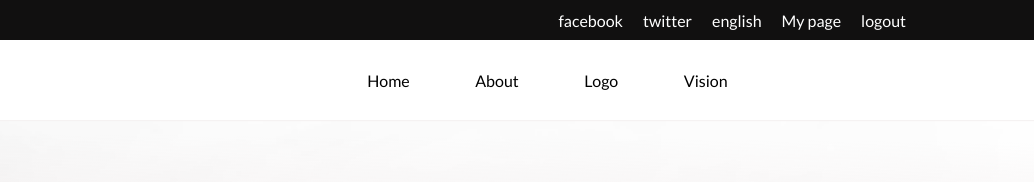
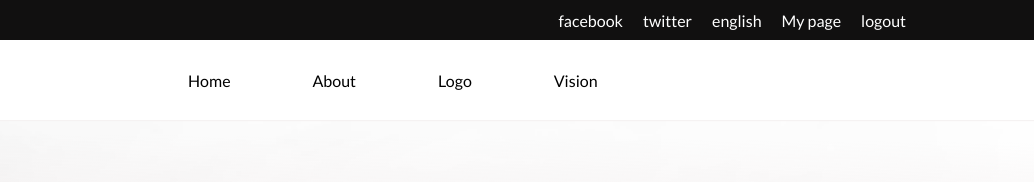
Before and after one commit to bertinkambale/Driving-school-capstone, a website: page about.html in a window 1280 px wide. Shown: the top 182 px of the page, 246-1280 px from the left. Drawn offline with Linux system fonts and the light colour scheme.

Commit message:
fixed the padding right of the class menu

```diff
--- a/about.css
+++ b/about.css
@@ -30,7 +30,7 @@ body {
   align-items: center;
   height: 10vh;
   background-color: #fff;
-  gap: 24%;
+  gap: 10%;
 }
 
 .header2 a {
@@ -45,7 +45,7 @@ body {
 
 .menu {
   display: flex;
-  gap: 40%;
+  gap: 50%;
 }
 
 .hamburger {
```
